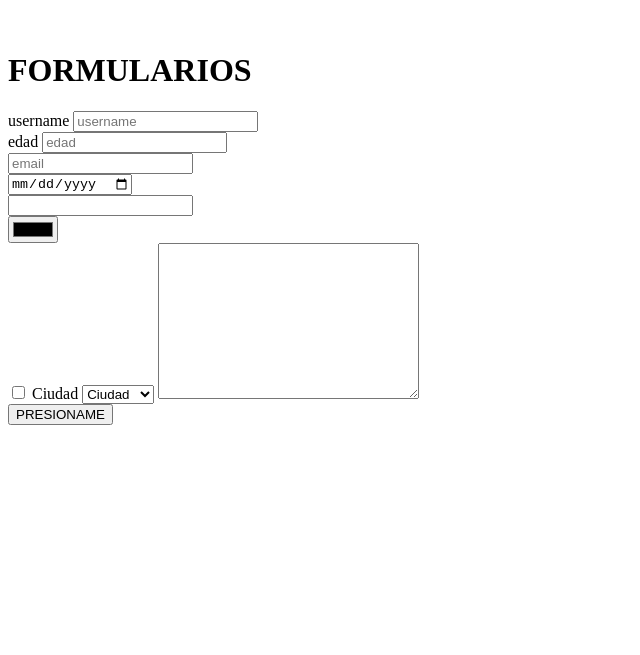
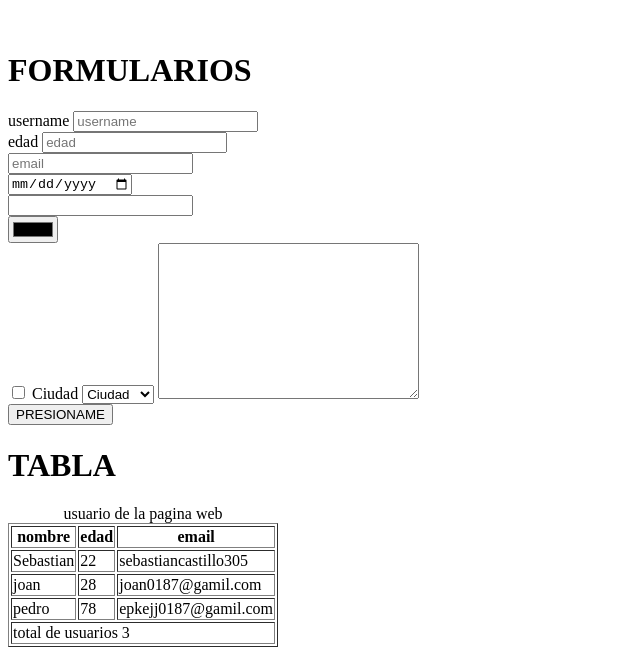
Before and after one commit to sebastian-cas/Proyecto-2, a plain HTML site: page index.html in a window 1280 px wide. Shown: the part 5715-6370 px from the top of the page, without its empty margins (0-640 px from the left). Before the commit the page ends 6156 px from the top, so only its background shows below. Drawn offline with Linux system fonts and the light colour scheme.

Commit message:
agregar tabla

```diff
--- a/index.html
+++ b/index.html
@@ -1,5 +1,10 @@
 <!-- alt + shift + a = para los comentarios-->
 <!-- ctrl+ spacio -->
+<!-- alt + shift + flecha arriba o abajo copiado rapido -->
+<!-- alt + flecha mover nuestras lineas de codigo  -->
+<!-- ctrl + L seleccionar la linea de abajo  -->
+<!-- alt + click poner varios corsores  -->
+<!--  -->
 
 
 <!-- esta etiqueta describe que es un documento de html -->
@@ -283,6 +288,70 @@ allowfullscreen="" loading="lazy" referrerpolicy="no-referrer-when-downgrade"></
 
     </form>
 
+<h1>TABLA</h1>
+    <table border="1px">
+        <caption>usuario de la pagina web</caption>
+        <thead> <!-- cabecera  -->
+            <tr> <!-- fila -->
+                <th> <!-- celda de titulo -->
+                    nombre
+                </th>
+                <th>
+                    edad
+                </th>
+                <th>
+                    email
+                </th>
+            </tr>
+        </thead>
+        <tbody> <!-- contenido datos de nuestra tabal -->
+            <tr><!-- fila -->
+                <td> <!-- celda de datos -->
+                    Sebastian
+                </td><!-- celda de datos -->
+                <td>
+                    22
+                </td>
+                <td>
+                    sebastiancastillo305
+                </td>
+            </tr>
+            <tr><!-- fila -->
+                <td> <!-- celda de datos -->
+                    joan
+                </td>
+                <td>
+                    28
+                </td>
+                <td>
+                    joan0187@gamil.com
+                </td>
+            </tr>
+            <tr><!-- fila -->
+                <td> <!-- celda de datos -->
+                    pedro
+                </td>
+                <td>
+                    78
+                </td>
+                <td>
+                    epkejj0187@gamil.com
+                </td>
+            </tr>
+        </tbody>
+        <tbody>
+             <tr>
+                <td colspan="3">
+                    total de usuarios 3
+                </td>
+
+             </tr>
+        </tbody>
+    </table>
+
+
+
+
 
 </body>
 </html>
```
